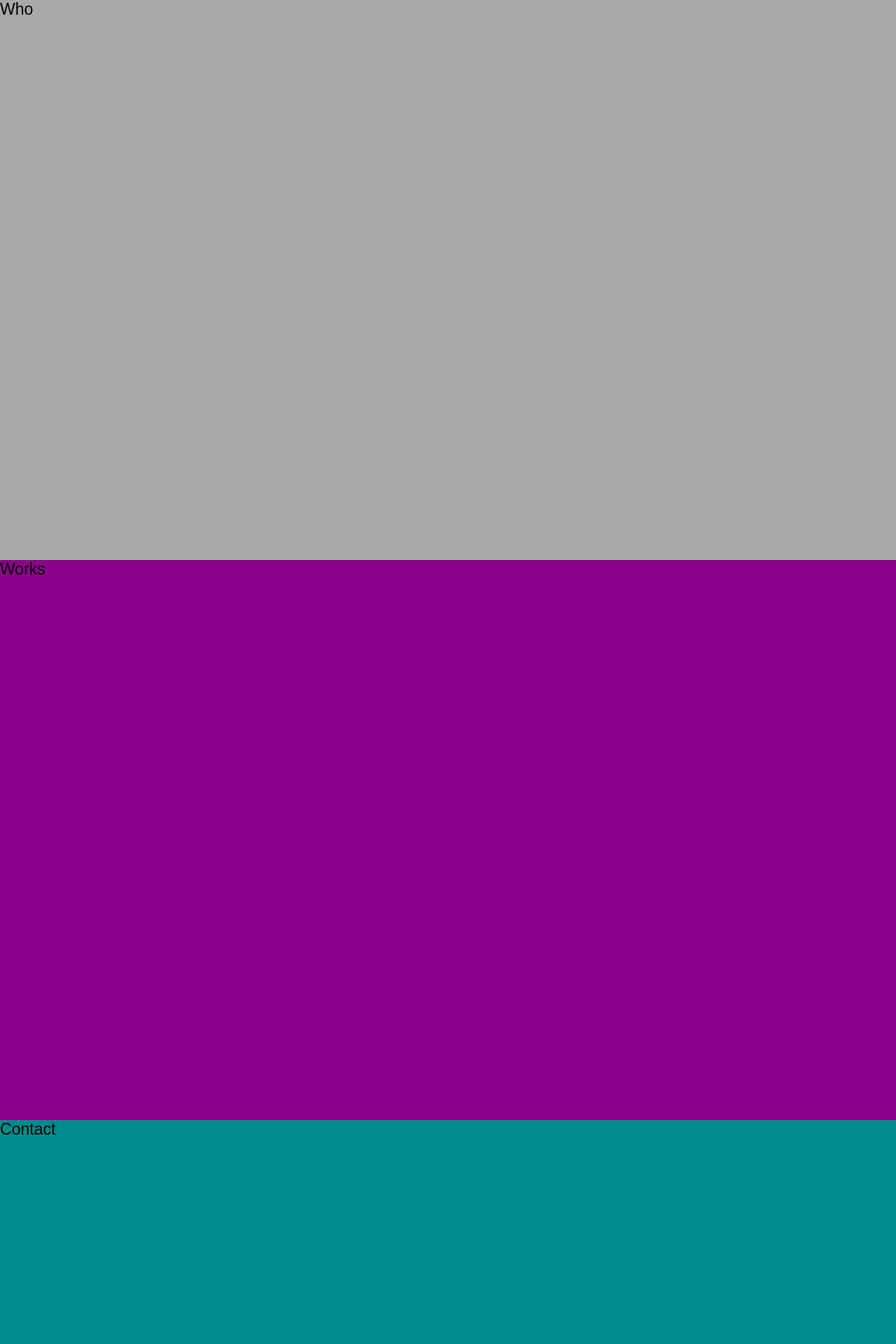
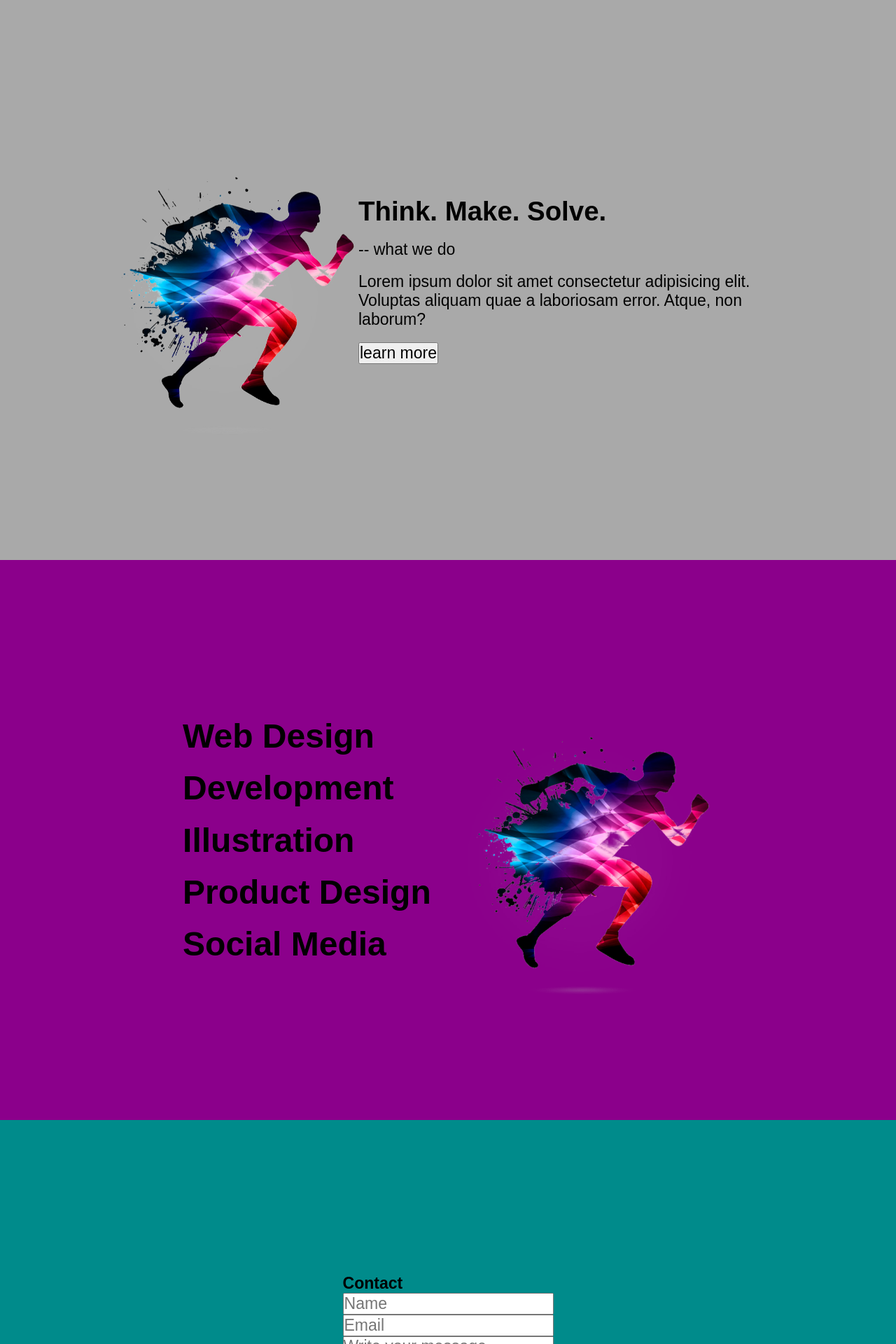
Before and after one commit to Predrag-Jandric/Three.js-React-3d-portfolio-practice-, a React (Create React App) app: page / in a window 1280 px wide. Shown: the part 800-2720 px from the top of the page at 70% size. Built offline with nearby package versions, Linux system fonts and the light colour scheme.

Commit message:
added more semi styled sections

```diff
--- a/src/components/Contact.jsx
+++ b/src/components/Contact.jsx
@@ -3,7 +3,14 @@ import React from 'react'
 function Contact() {
   return (
     <main className='contact-container component-container'>
-      <p>Contact</p>
+
+      <form className='contact__form' action="">
+      <h3 className='contact__form__h3'>Contact</h3>
+      <input className='contact__form__input1' type="text" placeholder='Name' />
+      <input className='contact__form__input2' type="email" placeholder='Email' />
+      <textarea className='contact__form__textarea' name="" placeholder='Write your message' rows="10"></textarea>
+      </form>
+
     </main>
   )
 }
--- a/src/components/Who.jsx
+++ b/src/components/Who.jsx
@@ -1,9 +1,21 @@
 import React from 'react'
+import heroimg from '../assets/race.png'
 
 function Who() {
   return (
     <main className='who-container component-container'>
-      <p >Who</p>
+
+      <section className='who'>
+        <img className='who__left' src={heroimg} alt="" />
+
+        <article className='who__right'>
+          <h1 className='who__right__h1'>Think. Make. Solve.</h1>
+          <p className='who__right__p'>-- what we do</p>
+          <p className='who__right__desc'>Lorem ipsum dolor sit amet consectetur adipisicing elit. Voluptas aliquam quae a laboriosam error. Atque, non laborum?</p>
+          <button className='who__right__btn'>learn more</button>
+        </article>
+      </section>
+
     </main>
   )
 }
--- a/src/components/Works.jsx
+++ b/src/components/Works.jsx
@@ -1,9 +1,23 @@
 import React from 'react'
+import heroimg from '../assets/race.png'
 
 function Works() {
   return (
     <main className='works-container component-container'>
-      <p>Works</p>
+
+      <section className='works'>
+        <article className='works__left'>
+          <h2 className='works__left__h2'>Web Design</h2>
+          <h2 className='works__left__h2'>Development</h2>
+          <h2 className='works__left__h2'>Illustration</h2>
+          <h2 className='works__left__h2'>Product Design</h2>
+          <h2 className='works__left__h2'>Social Media</h2>
+        </article>
+
+
+        <img className='works__right' src={heroimg} alt="" />
+      </section>
+
     </main>
   )
 }
--- a/src/styling/partials/_contact.scss
+++ b/src/styling/partials/_contact.scss
@@ -2,6 +2,27 @@
 @use '../modules/mixins' as *;
 @use '../modules/variables' as *;
 
-.contact {
-    background-color: red;
+.contact-container {
+    @include flex(center, center);
 }
+
+.contact__form{
+    display: flex;
+    flex-direction: column;
+
+    &__h3{
+
+    }
+
+    &__input1{
+
+    }
+
+    &__input2{
+
+    }
+
+    &__textarea{
+
+    }
+}
--- a/src/styling/partials/_hero.scss
+++ b/src/styling/partials/_hero.scss
@@ -12,7 +12,7 @@
     width: 80vw;
 
     &__left{
-        flex: 6;
+        flex: 2;
         @include flex(flex-start, flex-start, 1rem, column);
 
         &__h1{
@@ -22,7 +22,7 @@
 
     &__right{
         width: 20rem;
-        flex: 7;
+        flex: 1;
         animation: animate 2s infinite ease-in-out alternate;
 
         @keyframes animate{
--- a/src/styling/partials/_nav.scss
+++ b/src/styling/partials/_nav.scss
@@ -8,9 +8,9 @@
     background-color: pink;
     height: 7vh;
 
-    &__img {
+    // &__img {
 
-    }
+    // }
 
     &__ul {
         @include flex(center, center, 1rem);
--- a/src/styling/partials/_who.scss
+++ b/src/styling/partials/_who.scss
@@ -1,3 +1,36 @@
 @use '../modules/globals' as *;
 @use '../modules/mixins' as *;
 @use '../modules/variables' as *;
+
+
+.who-container {
+    @include flex(center, center);
+}
+
+.who{
+    @include flex(center, center);
+    width: 80vw;
+
+    &__left{
+        width: 20rem;
+
+        animation: animate 2s infinite ease-in-out alternate;
+
+
+        @keyframes animate{
+            to{
+                transform: translateY(20px);
+            }
+        }
+    }
+
+
+    &__right{
+
+        @include flex(flex-start, flex-start, 1rem, column);
+
+        &__h1{
+            font-size: 2rem;
+        }
+    }
+}
--- a/src/styling/partials/_works.scss
+++ b/src/styling/partials/_works.scss
@@ -1,3 +1,38 @@
 @use '../modules/globals' as *;
 @use '../modules/mixins' as *;
 @use '../modules/variables' as *;
+
+.works-container {
+    @include flex(center, center, 0, column);
+}
+
+
+.works{
+    @include flex(center, center, 1rem);
+    width: 80vw;
+
+    &__left{
+        @include flex(flex-start, flex-start, 1rem, column);
+
+        &__h2{
+            font-size: 2.5rem;
+            font-weight: 900;
+            cursor: pointer;
+
+            &:hover{
+                margin-left: 1rem;
+            }
+        }
+    }
+
+    &__right{
+        width: 20rem;
+        animation: animate 2s infinite ease-in-out alternate;
+
+        @keyframes animate{
+            to{
+                transform: translateY(20px);
+            }
+        }
+    }
+}
```
